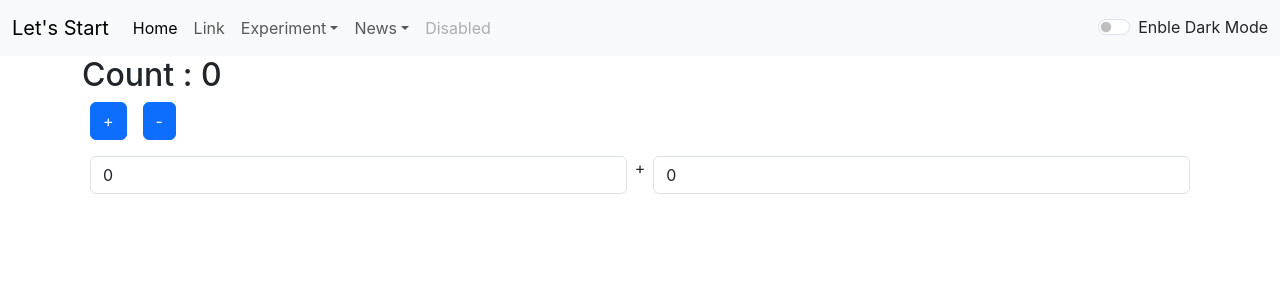
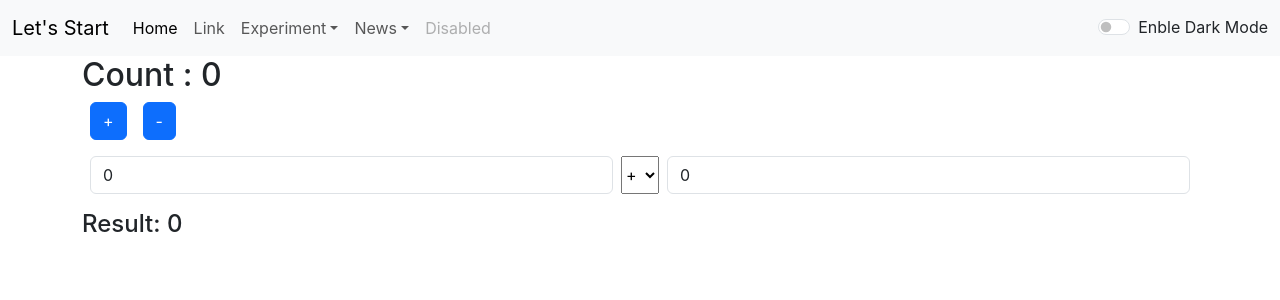
Before and after one commit to KAUSTUBH1J/Lets_start, a React (Create React App) app: page /Calculater in a window 1280 px wide. Shown: the top 300 px of the page. Built offline with nearby package versions, Linux system fonts and the light colour scheme; no server answers.

Commit message:
calculater changes

```diff
--- a/src/components/Experiment/Calculater.jsx
+++ b/src/components/Experiment/Calculater.jsx
@@ -4,7 +4,9 @@ export default function Calculater() {
     const [count, setCount] = useState(0);
     const [num1, setNum1]   = useState(0);
     const [num2, setNum2]   = useState(0);
+    const [option, setOption]   = useState('');
     const [result, setResult]   = useState(0);
+
     const setnum1Value = (event) => {
         setNum1(event.target.value);
     }
@@ -12,9 +14,33 @@ export default function Calculater() {
         setNum2(event.target.value);
     }
 
+    const setOpt = (event) =>{
+        setOption(event.target.value)
+    }
     useEffect(()=>{
-        console.log('call useEffect')
-    },[setnum1Value,setnum2Value])
+        let opt = document.getElementById('opration').value;
+        console.log(opt);
+        switch(opt){
+            case 'add':
+                setResult(parseInt(num1)+parseInt(num2));
+                break;
+            case 'sub':
+                setResult(parseInt(num1)-parseInt(num2));
+                break;
+            case 'mul':
+                setResult(parseInt(num1)*parseInt(num2));
+                break;
+            case 'div':
+                setResult(parseInt(num1)/parseInt(num2));
+                break;
+            case 'mod':
+                setResult(parseInt(num1)/parseInt(num2));
+                break;
+        }
+        return(
+            console.log('result in Return '+result)
+        )
+    },[num1,num2,option])
 
     function handleCount(move){
         if(move == 'increment'){
@@ -33,10 +59,17 @@ export default function Calculater() {
 
                 <div className='d-flex my-3'>
                     <input type="number" className='form-control w-20 mx-2' value={num1} onChange={setnum1Value}/>
-                    {/* <input type="number" className='form-control w-20 mx-2'/> */}+
+                    <select name="" id="opration" onChange={setOpt}>
+                        <option value="add">+</option>
+                        <option value="sub">-</option>
+                        <option value="add">*</option>
+                        <option value="div">/</option>
+                        <option value="mod">%</option>
+
+                    </select>
                     <input type="number" className='form-control w-20 mx-2' value={num2}  onChange={setnum2Value}/>
-                    <span></span>
                 </div>
+                <h4>Result: {result}</h4>
             </div>
         </>
     )
```
